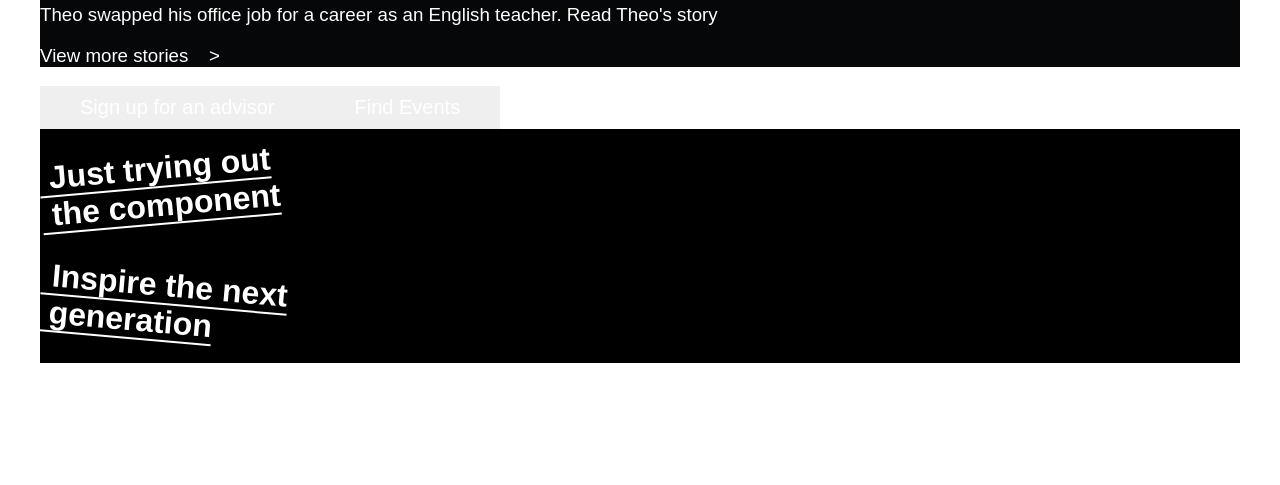
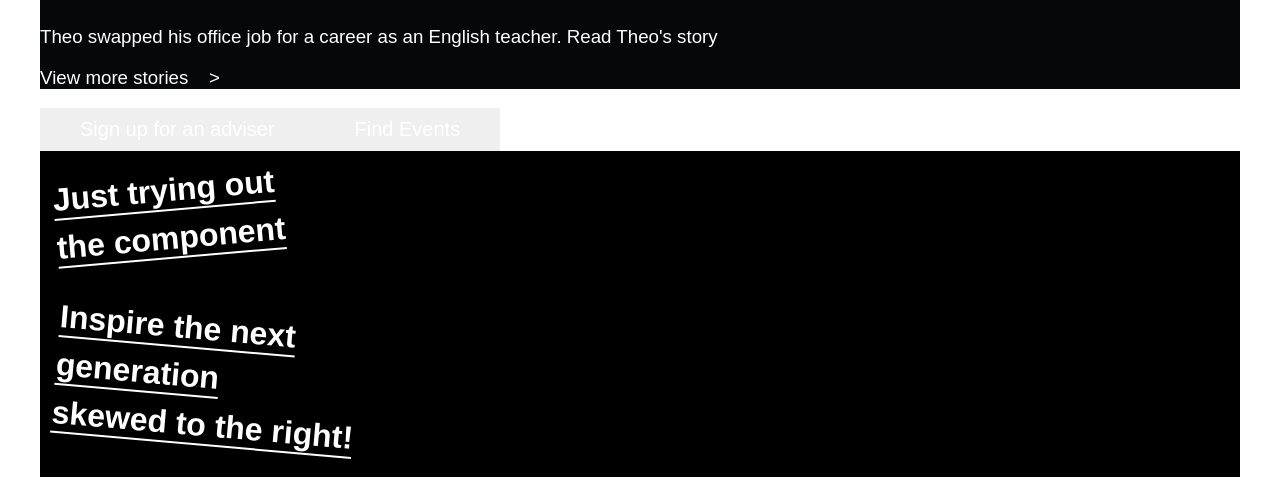
Before and after one commit to DFE-Digital/git-apprentice-project, a Gatsby site: page / in a window 1280 px wide. Shown: the part 799-1284 px from the top of the page. Before the commit the page ends 1170 px from the top, so only its background shows below. Built offline with nearby package versions, Linux system fonts and the light colour scheme; Gatsby itself is replaced by a stand-in of ours.

Commit message:
Clean up
- Refactor heading component and CSS.
- Improve pages file structure.
Clean up


Refactor


Fix spelling


Change StyledHeading props

- Pass a number into styled heading instead of string for rotation property; makes it more clear what the property does.

```diff
--- a/src/components/styledButton/styledButton.js
+++ b/src/components/styledButton/styledButton.js
@@ -1,6 +1,6 @@
 import React from "react";
 import { Link } from "gatsby";
-import styles from "./StyledButton.module.scss";
+import styles from "./styledButton.module.scss";
 
 const StyledButton = props => {
   const { to, backgroundColor, text } = props;
--- a/src/components/styledHeading/styledHeading.js
+++ b/src/components/styledHeading/styledHeading.js
@@ -1,53 +1,34 @@
 import React from "react";
 import { Link } from "gatsby";
-import styles from "./StyledHeading.module.scss";
+import styles from "./styledHeading.module.scss";
 
 const StyledHeading = props => {
   const { to, textAndBackground, rotation } = props;
 
   return (
-    <div id={styles.containerHeaderHowIBecameATeacher}>
-      <Link id={styles.anchorHeaderHowIBecameATeacher} to={to}>
+    <div id={styles.containerHeading}>
+      <Link id={styles.anchorHeading} to={to}>
         <h1
-          id={styles.headerHowIBecameATeacher}
+          id={styles.heading}
           style={{
             transform: `rotate(${rotation}deg)`,
+            msTransform: `rotate(${rotation}deg)`,
           }}
         >
-          {textAndBackground.map(line => {
-            if (line.color) {
-              console.log(line.color);
-              return (
+          {textAndBackground.map(line => (
             <div>
               <span
                 style={{ backgroundColor: line.color }}
-                    id={styles.headerLineBackgroundHowIBecameATeacher}
+                id={styles.textContainerHeading}
               >
-                    <div
-                      className={styles.headerTextHowIBecameATeacher}
-                      id={styles.headerLineTextBackgroundHowIBecameATeacher}
-                    >
-                      {line.text}
-                    </div>
+                <span className={styles.textHeading}>{line.text}</span>
               </span>
             </div>
-              );
-            } else {
-              return (
-                <div>
-                  <span
-                    className={styles.headerTextHowIBecameATeacher}
-                    id={styles.headerLineTextHowIBecameATeacher}
-                  >
-                    {line.text}
-                  </span>
-                </div>
-              );
-            }
-          })}
+          ))}
         </h1>
       </Link>
     </div>
   );
 };
+
 export default StyledHeading;
--- a/src/components/styledHeading/styledHeading.module.scss
+++ b/src/components/styledHeading/styledHeading.module.scss
@@ -1,32 +1,27 @@
 @import "../../utils/constants.scss";
 
-#containerHeaderHowIBecameATeacher {
+$vert-spacing: 9px;
+$horiz-spacing: 15px;
+
+#containerHeading {
   display: inline-flex;
 }
 
-#anchorHeaderHowIBecameATeacher {
+#anchorHeading {
   text-decoration: none;
 }
 
-#headerHowIBecameATeacher {
+#heading {
   font-family: $akzidenz-grotesk;
   color: $git-white;
 }
 
-.headerTextHowIBecameATeacher {
-  border-bottom: 2px solid $git-white;
-  margin-bottom: 10px;
+#textContainerHeading {
+  padding: $vert-spacing $horiz-spacing $vert-spacing $horiz-spacing;
 }
 
-#headerLineBackgroundHowIBecameATeacher {
-  padding: 10px 10px 10px 10px;
+.textHeading {
+  display: inline-block;
+  border-bottom: 2px solid $git-white;
+  margin-bottom: $vert-spacing;
 }
-
-#headerLineTextBackgroundHowIBecameATeacher {
-  display: inline-flex;
-  padding-right: 10px;
-}
-
-#headerLineTextHowIBecameATeacher {
-  padding-left: 10px;
-}
--- a/src/pages/home-page/_home-page.js
+++ b/src/pages/home-page/_home-page.js
@@ -39,7 +39,7 @@ export default () => (
           { text: "How I became", color: constantStyles.gitPink },
           { text: "a teacher", color: null },
         ]}
-        rotation="-5"
+        rotation={-5}
       />
       <h3 className={styles.howIBecameATeacherText}>
         Theo swapped his office job for a career as an English teacher. Read
@@ -55,7 +55,7 @@ export default () => (
       </Link>
     </div>
     <StyledButton
-      text="Sign up for an advisor"
+      text="Sign up for an adviser"
       backgroundColor={constantStyles.gitPurple}
       // to="/life-as-a-teacher/stories/"
     />
@@ -67,7 +67,7 @@ export default () => (
           { text: "Just trying out", color: constantStyles.gitPink },
           { text: "the component", color: constantStyles.gitPink },
         ]}
-        rotation="-5"
+        rotation={-5}
       />
       <div>
         <StyledHeading
@@ -75,8 +75,9 @@ export default () => (
           textAndBackground={[
             { text: "Inspire the next", color: constantStyles.gitBlue },
             { text: "generation" },
+            { text: "skewed to the right!" },
           ]}
-          rotation="5"
+          rotation={5}
         />
       </div>
     </div>
--- a/src/pages/home-page/_index.js
+++ /dev/null
@@ -1 +0,0 @@
-export { default } from "./_home-page";
--- a/src/pages/index.js
+++ b/src/pages/index.js
@@ -1 +1 @@
-export { default } from "./home-page/_index.js";
+export { default } from "./home-page/_home-page.js";
--- a/src/pages/life-as-a-teacher/index.js
+++ b/src/pages/life-as-a-teacher/index.js
@@ -1 +1 @@
-export { default } from "./_root/_life-as-a-teacher";
+export { default } from "./root/_life-as-a-teacher";
--- a/src/utils/constants.scss
+++ b/src/utils/constants.scss
@@ -25,6 +25,7 @@ $akzidenz-grotesk: "akzidenz-grotesk", sans-serif;
   font-weight: normal;
   font-style: normal;
 }
+
 @font-face {
   font-family: "akzidenz-grotesk";
   src: url ("../fonts/akzidnezgrotesk-bold/AkzidenzGrotesk-Bold.eot?")
```
Also changed, not shown: src/pages/life-as-a-teacher/root/_life-as-a-teacher.js (renamed from src/pages/life-as-a-teacher/_root/_life-as-a-teacher.js), src/pages/life-as-a-teacher/root/life-as-a-teacher.module.scss (renamed from src/pages/life-as-a-teacher/_root/life-as-a-teacher.module.scss). Lines whose indentation alone changed are shown as unchanged.
